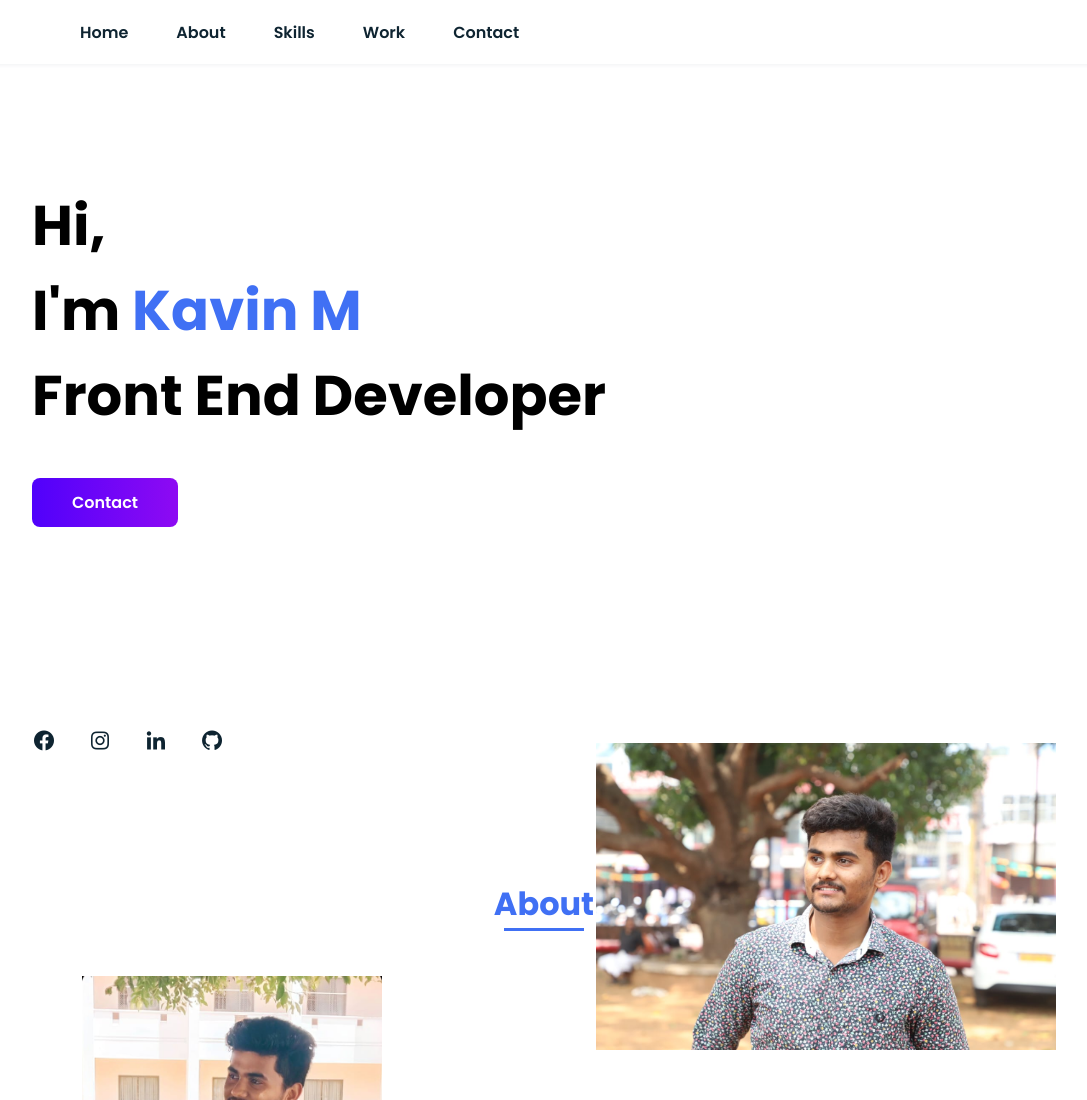
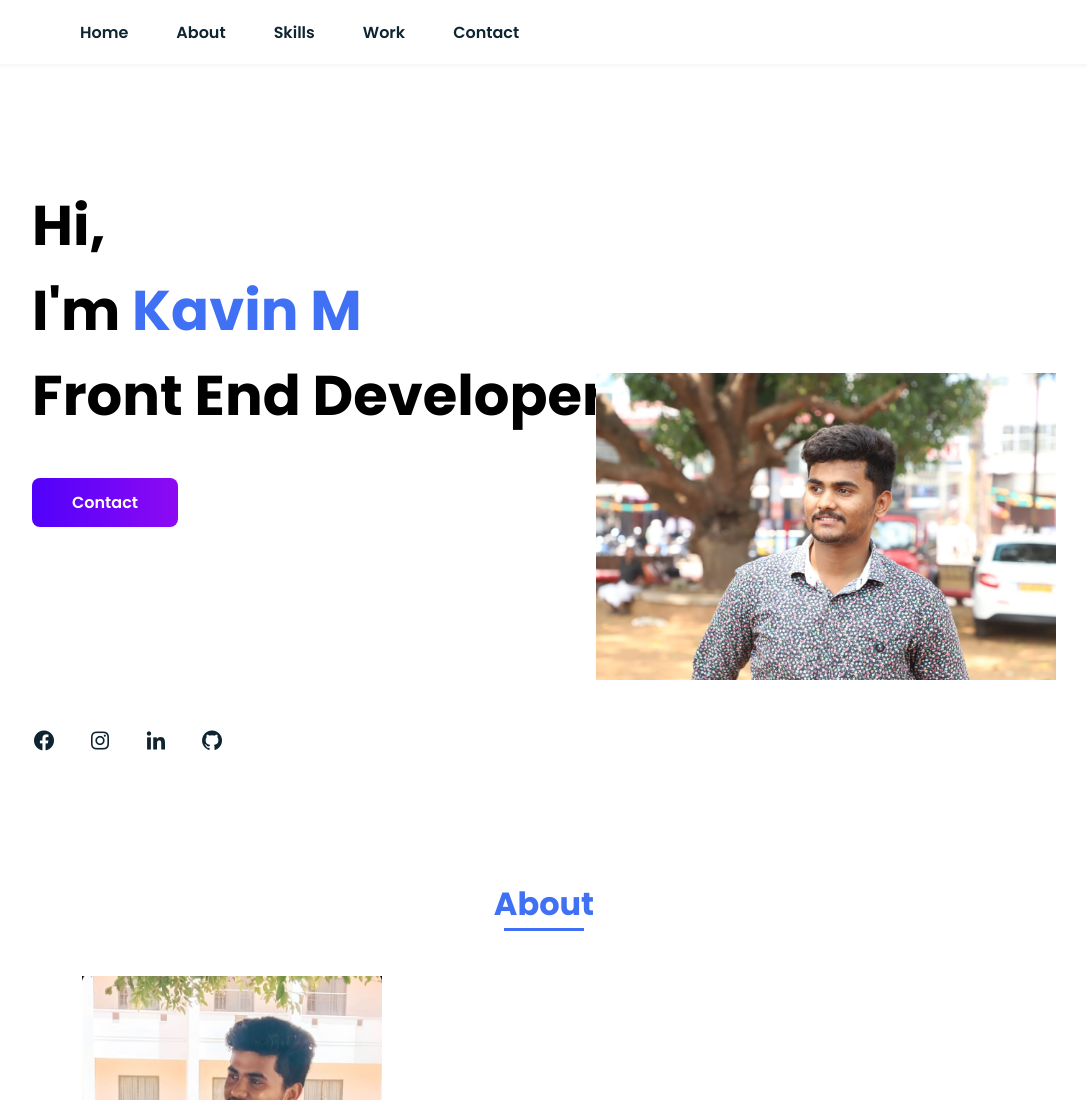
Before and after one commit to mkkavin/New-Portfolio, a plain HTML site: page index.html in a window 1280 px wide. Shown: the top 1100 px of the page, without its empty margins (96-1183 px from the left). Drawn offline with nearby package versions, Linux system fonts and the light colour scheme.

Commit message:
styles.css

```diff
--- a/assets/css/styles.css
+++ b/assets/css/styles.css
@@ -535,7 +535,6 @@ img {
   }
 
   .home_img {
-    top:60%;
     right: 10%;
   }
 }
```
